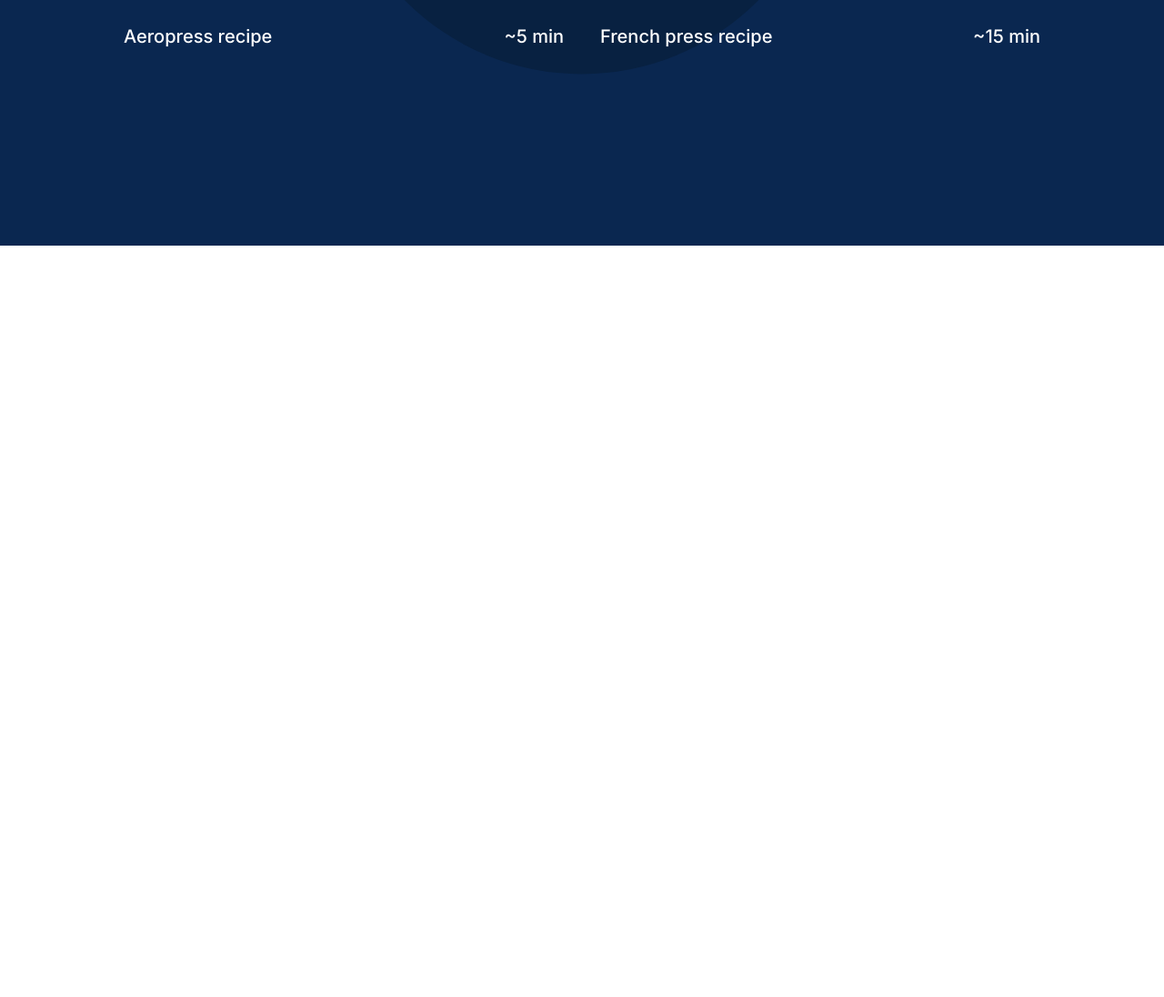
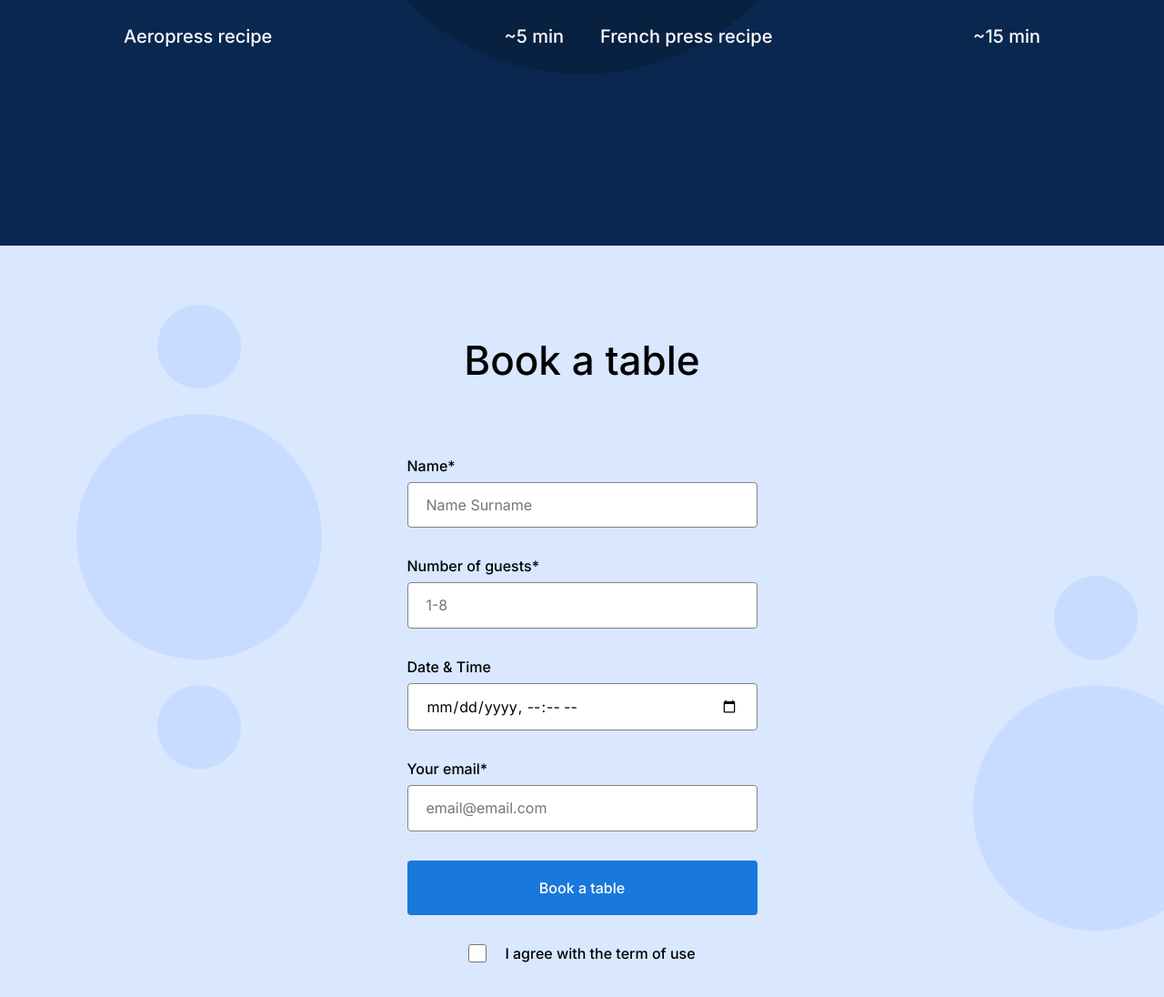
Before and after one commit to Vellarak/se_project_coffeeshop, a plain HTML site: page index.html in a window 1280 px wide. Shown: the part 1466-2562 px from the top of the page at 91% size. Before the commit the page ends 1736 px from the top, so only its background shows below. Drawn offline with Linux system fonts and the light colour scheme.

Commit message:
new update

```diff
--- a/index.html
+++ b/index.html
@@ -81,7 +81,56 @@
             </div>
           </div>
         </section>
-        <section id="booking" class="reservation"></section>
+        <section id="booking" class="reservation">
+          <h2 class="reservation__title">Book a table</h3>
+          <form class="reservation__form form">
+            <fieldset class="form__fieldset">
+
+              <label for="name" class="form__label">Name*
+                <input
+                required
+                type="text"
+                class="form__input"
+                id="name"
+                placeholder="Name Surname"/></label>
+
+              <label for="guests" class="form__label">Number of guests*
+                <input
+                required
+                type="number"
+                class="form__input"
+                id="guests"
+                min="1"
+                max="8"
+                placeholder="1-8"/></label>
+
+              <label for="date" class="form__label">Date & Time
+                <input
+                required
+                type="datetime-local"
+                class="form__input"
+                id="date"
+               /></label>
+
+              <label for="email" class="form__label">Your email*
+                <input
+                required
+                type="email"
+                class="form__input"
+                id="email"
+                placeholder="email@email.com"></label>
+
+            </fieldset>
+            <button class="form__button">Book a table</button>
+            <label for="condition" class="form__label form__label_type_checkbox">
+              <input
+              required
+              type="checkbox"
+              class="form__checkbox"
+              id="condition"
+            /> I agree with the term of use</label>
+          </form>
+        </section>
         <section id="menu" class="menu"></section>
         <section id="contacts" class="about"></section>
       </main>
--- a/pages/index.css
+++ b/pages/index.css
@@ -130,3 +130,81 @@ padding: 0;}
   width: 480px;
   height: 273px;
 }
+
+.reservation{
+  background: url(../images/background_reservation.svg);
+  background-color: #d9e7ff;
+  padding: 100px 0 120px;
+}
+
+.reservation__title{
+  margin: 0 0 80px;
+  text-align: center;
+  font-family: Inter;
+  font-style: normal;
+  font-weight: 500;
+  font-size: 44px;
+  line-height: 52px;}
+
+.reservation__form{
+  margin: 0 auto;
+
+}
+
+.form{max-width: 385px;}
+
+.form__input{
+  display: block;
+  width: 100%;
+  box-sizing: border-box;
+  padding: 15px 20px;
+  border: 1px solid #838383;
+  border-radius: 4px;
+  margin: 8px 0 32px;
+}
+
+.form__fieldset{
+  margin: 0;
+  padding: 0;
+  border: none;
+
+}
+
+.form__label{
+  display: block;
+  width: 100%;
+  font-family: Inter;
+ font-style: normal;
+ font-weight: 500;
+ font-size: 16px;
+ line-height: 20px;
+}
+
+.form__button{
+  width: 100%;
+  border: none;
+  padding: 20px 0;
+  margin-bottom: 32px;
+  border-radius: 4px;
+  font-family: Inter;
+ font-style: normal;
+ font-weight: 500;
+ font-size: 16px;
+ line-height: 20px;
+ color:#fff;
+ background-color:#1878dc;
+}
+
+.form__checkbox{
+  border-radius: 2px;
+  width: 20px;
+  height: 20px;
+}
+
+
+
+.form__label_type_checkbox{
+  display: flex;
+  gap: 20px;
+  justify-content: center;
+}
```
